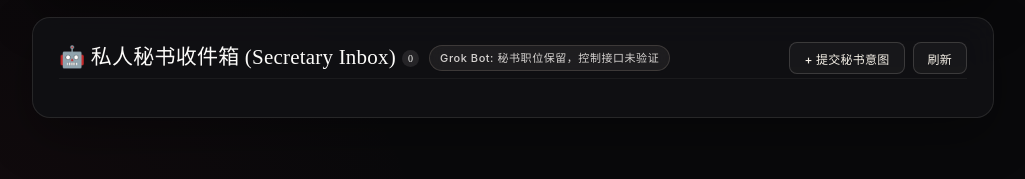
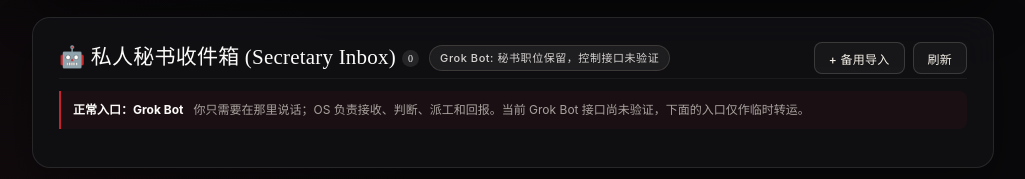
Before and after one commit to zzq81829-hub/superme, a website: page public/index.html in a window 1280 px wide. Shown: the part 1946-2125 px from the top of the page, without its empty margins (254-1279 px from the left). Drawn offline with Linux system fonts and the light colour scheme; no server answers.

Commit message:
fix: clarify secretary as Grok Bot handoff

```diff
--- a/public/app.js
+++ b/public/app.js
@@ -1792,6 +1792,7 @@ async function loadHealth() {
     }
 
     const badge = $("secretaryHealthBadge");
+    const importBtn = $("toggleNewInboxBtn");
     if (badge && cachedHealth.secretary) {
       const s = cachedHealth.secretary;
       if (s.status === "READY") {
@@ -1803,6 +1804,12 @@ async function loadHealth() {
       } else {
         badge.textContent = `Grok Bot: ${s.status}`;
         badge.className = "badge badge-paused";
+      }
+      if (importBtn) {
+        importBtn.textContent = "+ 备用导入";
+        importBtn.title = s.status === "READY"
+          ? "正常入口是 Grok Bot；这里仅用于补录"
+          : "Grok Bot 尚未接通；这里仅用于临时导入，不是正常对话入口";
       }
     }
   } catch (err) {
@@ -1946,7 +1953,7 @@ function renderSecretaryInbox() {
   const container = $("secretaryList");
   if (!container) return;
   if (!cachedSecretaryInbox.length) {
-    container.innerHTML = '<p>暂无秘书收件记录。在此可收集 Grok Bot 或人工录入的非结构化意图，并安全转为草稿任务或记忆候选（绝不自动执行）。</p>';
+    container.innerHTML = '<p>暂无秘书转运记录。正常入口是 Grok Bot；这里仅保留从手机或其他聊天窗口临时导入的消息（绝不自动执行）。</p>';
     return;
   }
 
--- a/public/index.html
+++ b/public/index.html
@@ -340,15 +340,20 @@
           <span id="secretaryHealthBadge" class="badge badge-paused" style="font-size: 11px;">Grok Bot: 秘书职位保留，控制接口未验证</span>
         </div>
         <div class="headerActions">
-          <button class="ghost" id="toggleNewInboxBtn" onclick="toggleNewInboxForm()">+ 提交秘书意图</button>
+          <button class="ghost" id="toggleNewInboxBtn" onclick="toggleNewInboxForm()" title="正常入口是 Grok Bot；这里仅用于备用导入">+ 备用导入</button>
           <button class="ghost" id="refreshSecretary" onclick="loadSecretaryInbox()" title="刷新收件箱">刷新</button>
         </div>
       </div>
 
+      <div class="secretaryRouteNote">
+        <strong>正常入口：Grok Bot</strong>
+        <span>你只需要在那里说话；OS 负责接收、判断、派工和回报。当前 Grok Bot 接口尚未验证，下面的入口仅作临时转运。</span>
+      </div>
+
       <!-- New Inbox Message Form (Collapsible) -->
       <div id="newInboxForm" style="display: none; margin-bottom: 16px; background: rgba(12, 12, 16, 0.7); border: 1px solid var(--border-couture); border-radius: 12px; padding: 16px;">
-        <div style="font-size: 12px; font-weight: 700; color: var(--ivory-pure); margin-bottom: 8px;">提交秘书口述或对话想法 (Submit Secretary Intent)</div>
-        <textarea id="inboxInputText" rows="3" placeholder="输入想法、指令或偏好（例如：我想让书斋下一周重点发极简排版图文，不要出现霓虹灯色）" style="margin-bottom: 8px;"></textarea>
+        <div style="font-size: 12px; font-weight: 700; color: var(--ivory-pure); margin-bottom: 8px;">备用导入：粘贴 Grok Bot 或手机 ChatGPT 内容</div>
+        <textarea id="inboxInputText" rows="3" placeholder="仅在 Grok Bot 尚未接通时使用：粘贴你刚才说的想法、指令或偏好" style="margin-bottom: 8px;"></textarea>
         <div style="display: flex; justify-content: flex-end; gap: 8px;">
           <button class="ghost" onclick="toggleNewInboxForm()">取消</button>
           <button id="submitInboxBtn" onclick="submitSecretaryMessage()">提交到收件箱</button>
--- a/public/style.css
+++ b/public/style.css
@@ -1702,6 +1702,25 @@ header p { font-size: 13px; color: var(--ivory-muted); }
   width: auto;
 }
 
+.secretaryRouteNote {
+  display: flex;
+  align-items: baseline;
+  gap: 10px;
+  margin: -2px 0 14px;
+  padding: 10px 12px;
+  border-left: 2px solid var(--couture-red);
+  border-radius: 0 8px 8px 0;
+  background: rgba(197, 34, 47, 0.06);
+  color: var(--ivory-muted);
+  font-size: 12px;
+  line-height: 1.5;
+}
+
+.secretaryRouteNote strong {
+  flex: 0 0 auto;
+  color: var(--ivory-pure);
+}
+
 /* Founder Brief (需求简报) */
 #briefSection textarea {
   width: 100%;
@@ -1909,6 +1928,7 @@ header p { font-size: 13px; color: var(--ivory-muted); }
   .workerQuota > div { min-width: 0; }
   .activityTitle { white-space: normal; overflow-wrap: anywhere; }
   .workerCardActions { min-width: 0; }
+  .secretaryRouteNote { align-items: flex-start; flex-direction: column; gap: 3px; }
   .task, .tasks, .taskTop, .taskHeaderInfo { min-width: 0; max-width: 100%; }
   .task { overflow: hidden; }
 }
```
